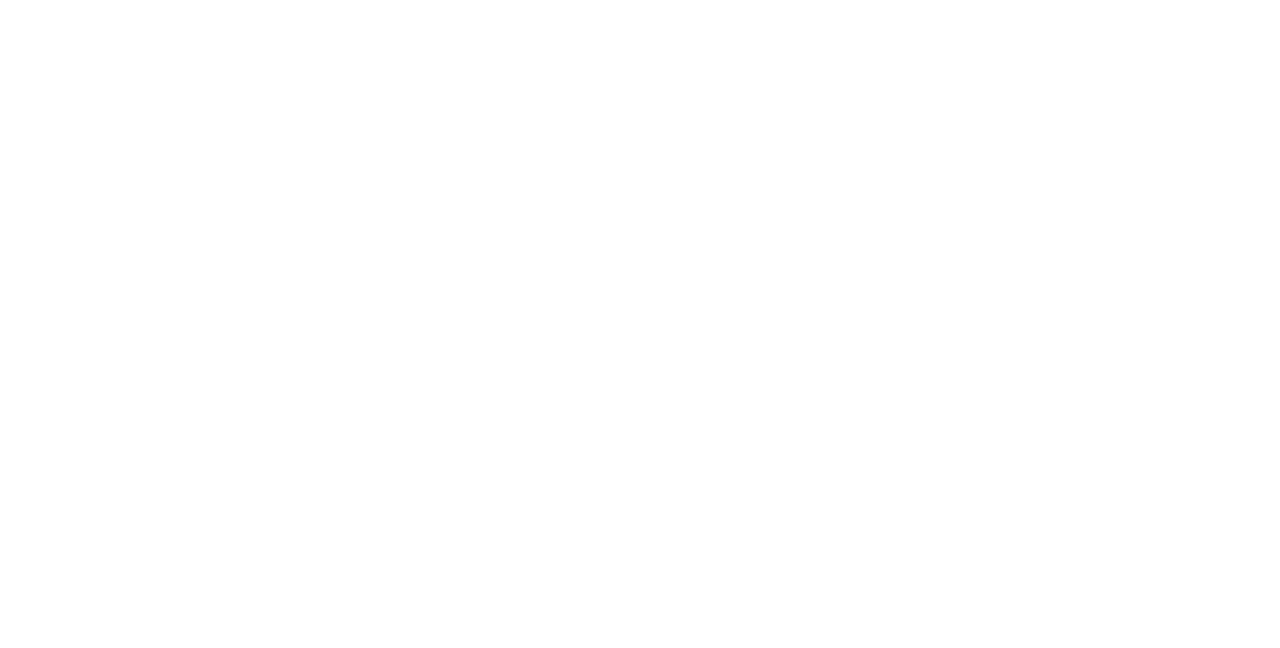
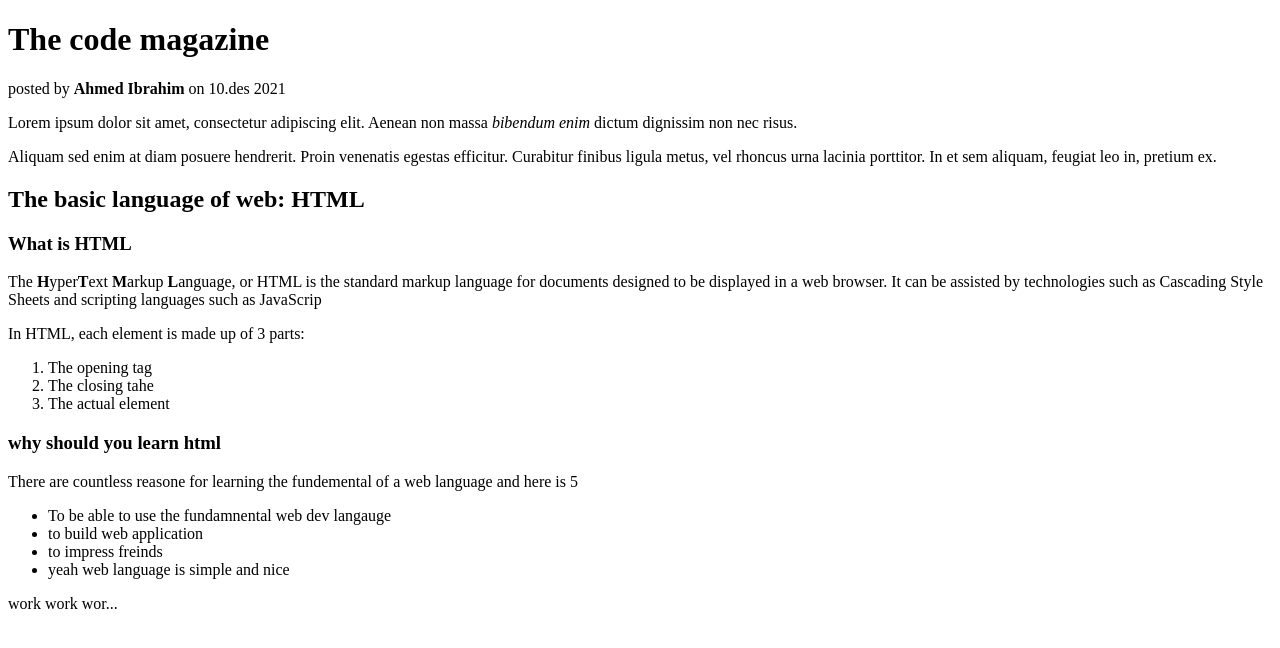
Before and after one commit to leencho/leencho.github.io, a plain HTML site: page index.html in a window 1280 px wide. Drawn offline with Linux system fonts and the light colour scheme.

Commit message:
changed index file

```diff
--- a/index.html
+++ b/index.html
@@ -8,6 +8,52 @@
 		<title>my website</title>
 	</head>
 	<body>
+		<!--
+		<h1>The basic language of web: HTML</h1>
+		<h2>The basic language of web: HTML</h2>
+		<h3>The basic language of web: HTML</h3>
+		<h4>The basic language of web: HTML</h4>
+		<h5>The basic language of web: HTML</h5>
+		<h6>The basic language of web: HTML</h6>
+		-->
+		<h1>The code magazine</h1>
+		<p>posted by <strong>Ahmed Ibrahim</strong> on 10.des 2021</p>
+		<p>
+			Lorem ipsum dolor sit amet, consectetur adipiscing elit. Aenean non massa <em>bibendum enim</em>	 dictum dignissim non nec risus.
+		</p>
+		<p>
+			 Aliquam sed enim at diam posuere hendrerit. Proin venenatis egestas efficitur. Curabitur finibus ligula metus, vel rhoncus urna lacinia porttitor. In et sem aliquam, feugiat leo in, pretium ex.
+		</p>
+
+		<h2>The basic language of web: HTML</h2>
+		<h3>What is HTML</h3>
+		<p>
+			The <strong>H</strong>yper<strong>T</strong>ext <strong>M</strong>arkup <strong>L</strong>anguage, or HTML is the standard markup language for documents designed to be displayed in a web browser. It can be assisted by technologies such as Cascading Style Sheets and scripting languages such as JavaScrip
+		</p>
+		<p>
+			In HTML, each element is made up of 3 parts:
+		</p>
+		<!--ol = order list and li = list element-->
+		<ol>
+			<li>The opening tag </li>
+			<li> The closing tahe</li>
+			<li> The actual element</li>
+
+		</ol>
+
+		<h3>why should you learn html</h3>
+		<p>There are countless reasone for learning the fundemental of a web language and here is 5</p>
+
+		<!--ul=unordered list -->
+		<ul>
+			<li>To be able to use the fundamnental web dev langauge</li>
+			<li>to build web application</li>
+			<li>to impress freinds</li>
+			<li>yeah web language is simple and nice</li>
+		</ul>
+
+		<p> work work wor...</p>
+
 
 	</body>
 </html>
```
Lines whose indentation alone changed are shown as unchanged.
